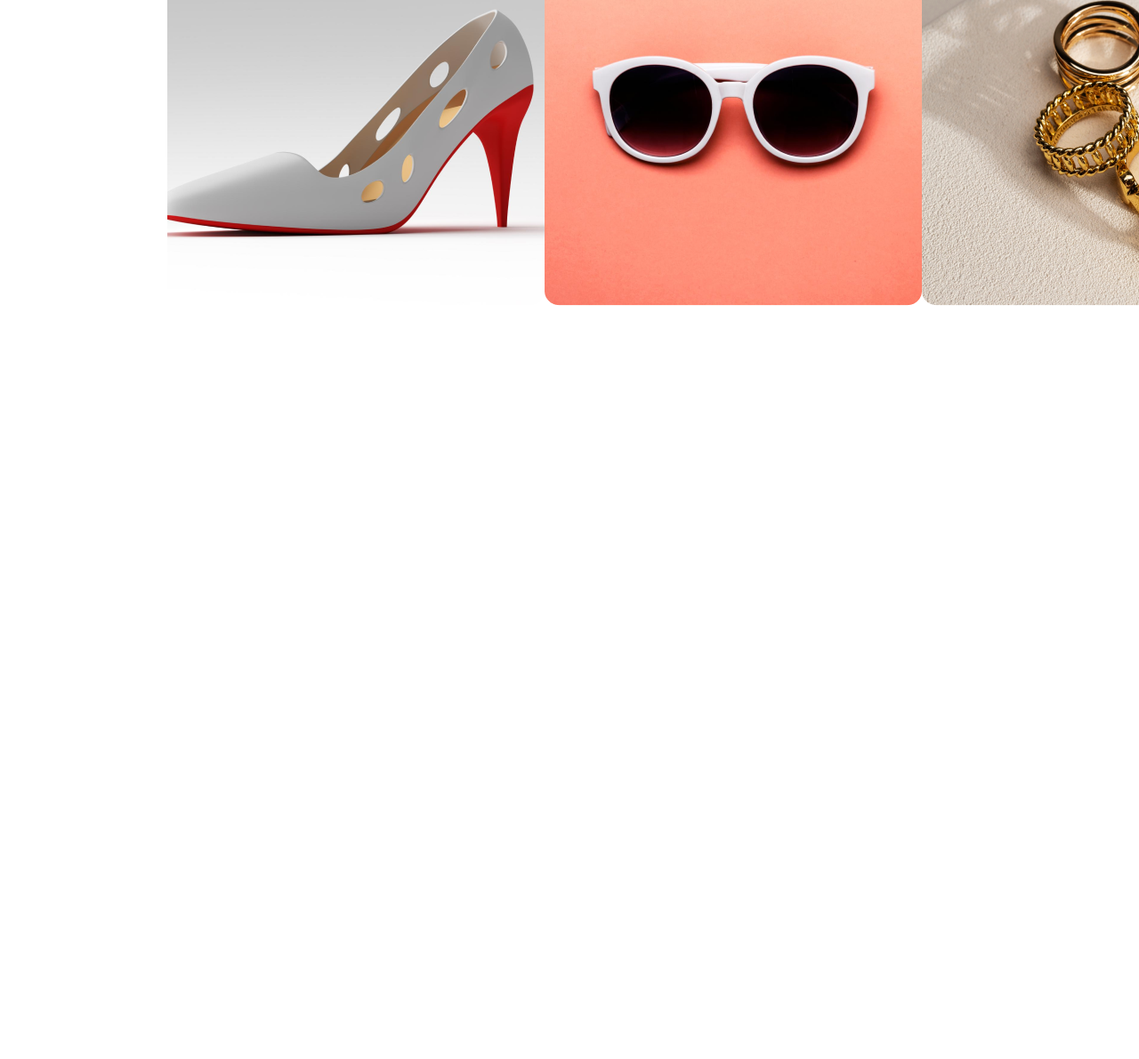
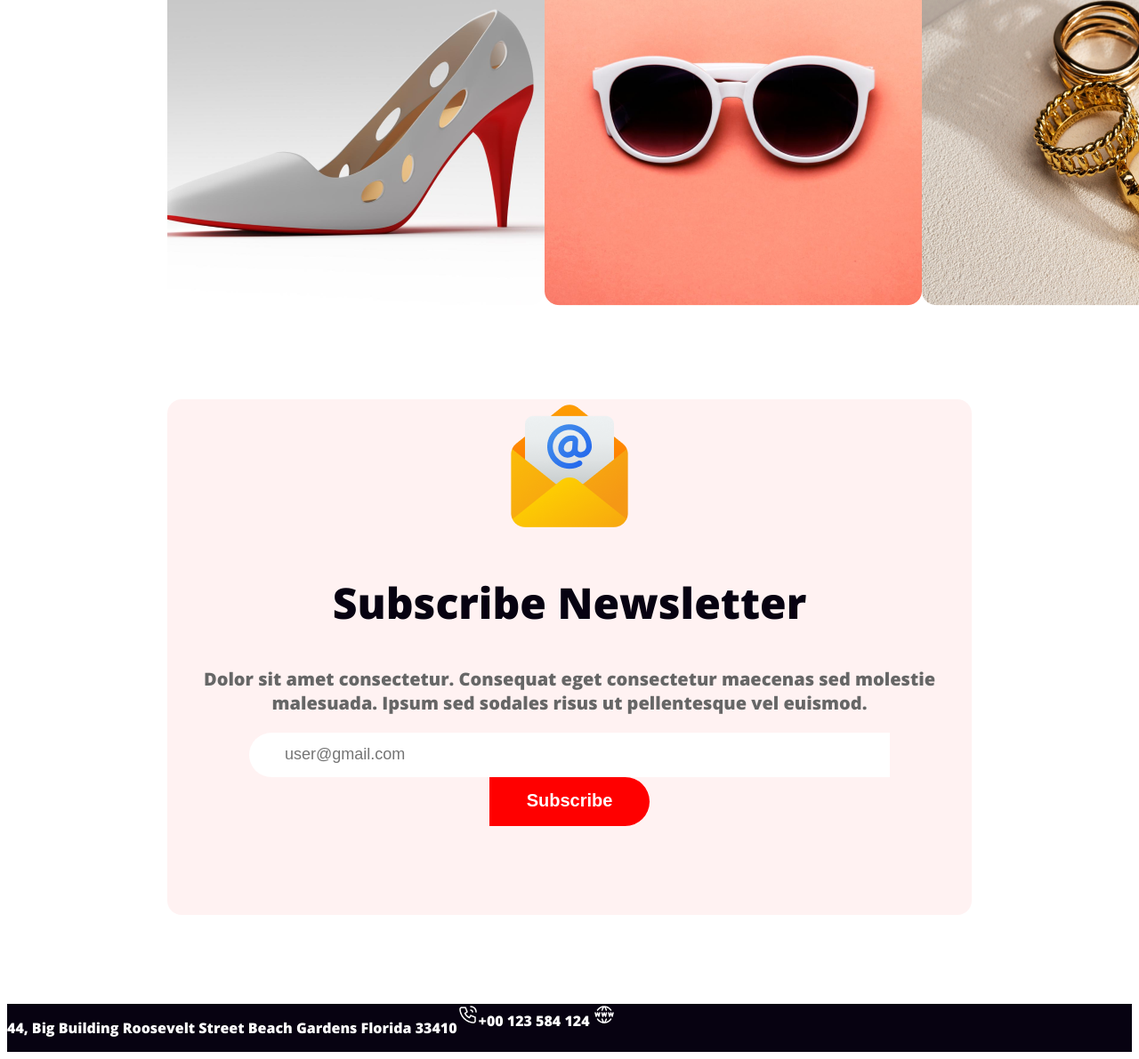
Before and after one commit to Rinku-Al-Mamun/b9a1-new-mission, a plain HTML site: page index.html in a window 1280 px wide. Shown: the part 5255-6446 px from the top of the page at 89% size. Before the commit the page ends 5704 px from the top, so only its background shows below. Drawn offline with nearby package versions, Linux system fonts and the light colour scheme.

Commit message:
subscribe section added done

```diff
--- a/index.html
+++ b/index.html
@@ -115,8 +115,9 @@
             <div>
                 <h3 class="text-primary best">THE BEST GIFTS</h3>
                 <h1 class="text-me">Our Awesome Portfolio</h1>
-                <p class="text-dolorsit sit">Dolor sit amet consectetur. Consequat eget consectetur maecenas sed molestie malesuada. Ipsum sed sodales risus ut
-                pellentesque vel euismod.</p>
+                <p class="text-dolorsit sit">Dolor sit amet consectetur. Consequat eget consectetur maecenas sed
+                    molestie malesuada. Ipsum sed sodales risus ut
+                    pellentesque vel euismod.</p>
             </div>
             <div>
                 <div class="portfolio-pic">
@@ -146,7 +147,42 @@
             </div>
 
         </section>
+
+        <!-- subscribe section  -->
+        <section class="subscribe">
+            <div>
+                <div>
+                    <img src="resources/Group 61.png" alt="">
+                </div>
+                <h1 class="text-subscribe">Subscribe Newsletter</h1>
+                <p class="text-sub">Dolor sit amet consectetur. Consequat eget consectetur maecenas sed molestie
+                    malesuada. Ipsum sed sodales risus ut pellentesque vel euismod.</p>
+            </div>
+            <div class="box">
+                <form>
+                    <input class="box-text" type="text" name="" placeholder="user@gmail.com" id="">
+                    <input class="box-btn" type="button" name="" value="Subscribe">
+
+                </form>
+
+            </div>
+        </section>
     </main>
+
+    <!-- footer section  -->
+    <footer class="footer">
+        <div class="contact">
+            <div>
+                <p>44, Big Building Roosevelt Street
+                    Beach Gardens Florida 33410</p>
+            </div>
+            <div>
+                <img src="resources/Call.png" alt="">+00 123 584 124
+                <img src="resources/Website.png" alt="">
+            </div>
+        </div>
+
+    </footer>
 
 </body>
 
--- a/styles/style.css
+++ b/styles/style.css
@@ -222,7 +222,8 @@ body {
     margin-bottom: 0%;
 
 }
-.sit{
+
+.sit {
     margin-top: 0%;
 }
 
@@ -231,6 +232,76 @@ body {
     display: flex;
     justify-content: space-around;
 }
-.two{
+
+.two {
     margin-top: 10px;
 }
+
+/* subscribe section style  */
+
+.subscribe {
+    background: rgba(255, 0, 0, 0.05);
+    border-radius: 16px;
+    text-align: center;
+    margin-top: 100px;
+}
+.text-subscribe{
+    color: #070211;
+    font-size: 48px;
+    font-weight: 900;
+}
+
+.text-sub {
+    text-align: center;
+    color: #666666;
+    font-size: 20px;
+    font-weight: 400;
+}
+
+.box {
+
+    margin-bottom: 100px;
+}
+.box-text{
+    margin-right: 0;
+}
+input[type="text"] {
+    background: #FFF;
+    width: 640px;
+    height: 50px;
+    font-size: 18px;
+    font-weight: 400px;
+    padding: 0 40px;
+    border: none;
+    border-bottom-left-radius: 50px;
+    border-top-left-radius: 50px;
+}
+
+.box-btn{
+    margin-left: 0;
+    margin-bottom: 100px;
+}
+
+input[type="button"] {
+    background: #F00;
+    border-end-end-radius: 50px;
+    border-top-right-radius: 50px;
+    width: 180px;
+    height: 50px;
+    color: #FFF;
+    font-size: 20px;
+    font-weight: 600;
+    padding: 15px 40px 40px 40px;
+    text-align: center;
+    border: none;
+}
+
+/* footer section style  */
+
+.footer {
+    background: #070211;
+    color: #FFF;
+}
+.contact{
+    display: flex;
+}
```
